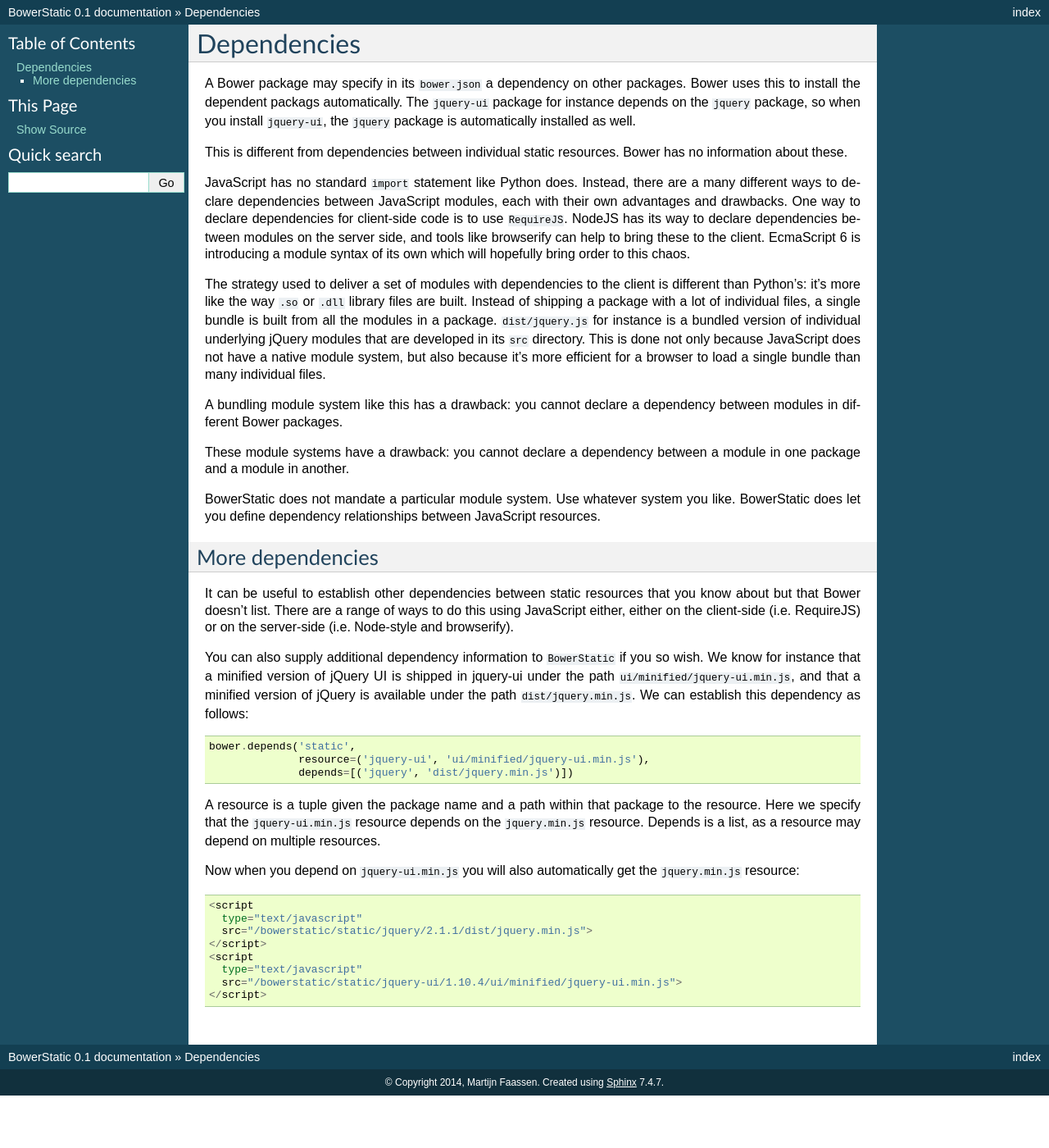
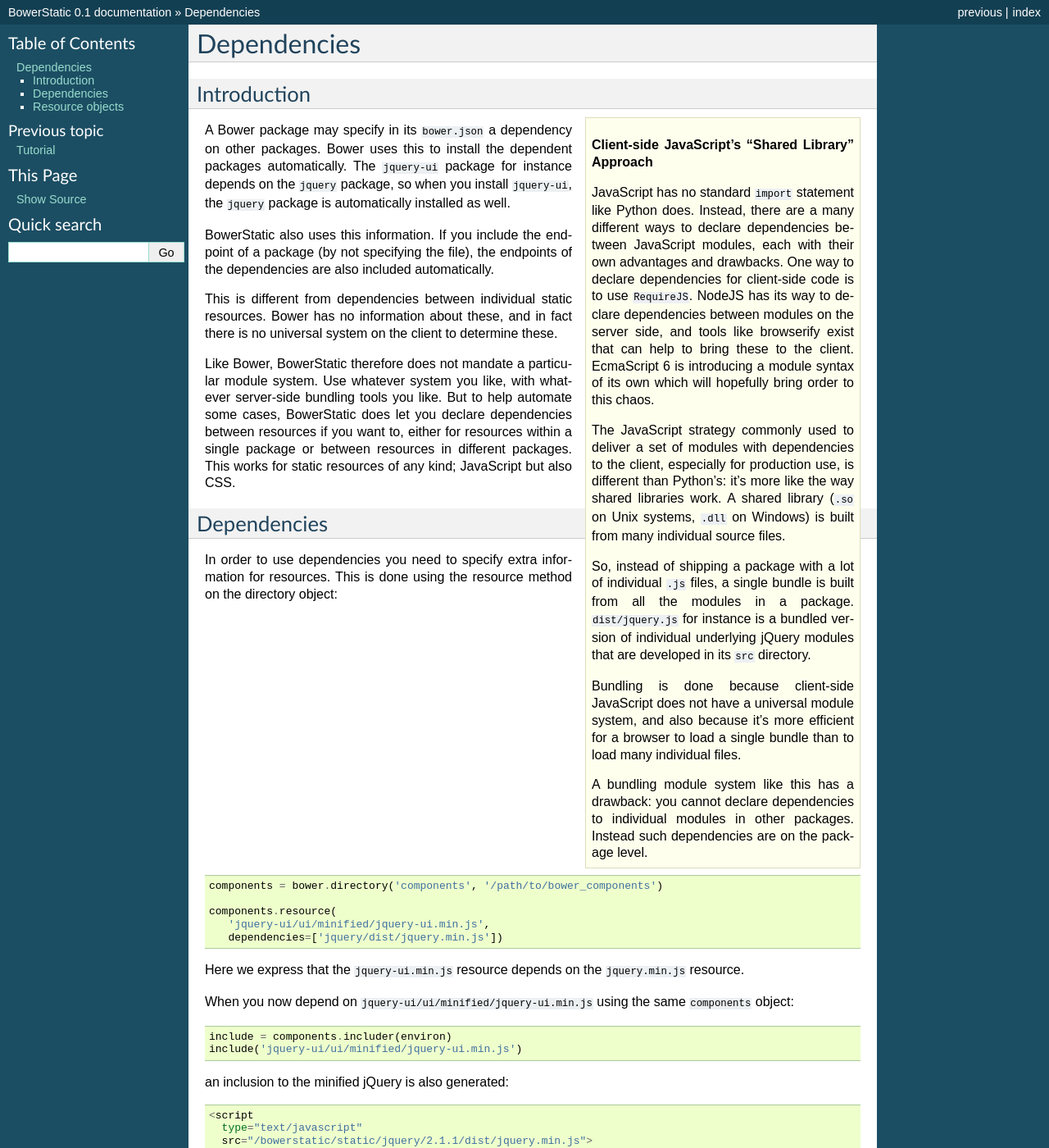
Before and after one commit to faassen/bowerstatic, a Sphinx documentation site: the page built from doc/dependencies.rst, in a window 1280 px wide and 1400 px high. Shown: the whole window at 82% size. Built offline with Sphinx 7.4.7, drawn with Linux system fonts in a browser that asks for light colours; some of the changed text lies outside the part shown.

Commit message:
Refactor so that we can have explicit resource objects. This also prepares us for specifying dependencies.

```diff
--- a/doc/dependencies.rst
+++ b/doc/dependencies.rst
@@ -1,71 +1,86 @@
 Dependencies
 ============
 
+Introduction
+------------
+
+.. sidebar:: Client-side JavaScript's "Shared Library" Approach
+
+  JavaScript has no standard ``import`` statement like Python
+  does. Instead, there are a many different ways to declare
+  dependencies between JavaScript modules, each with their own
+  advantages and drawbacks. One way to declare dependencies for
+  client-side code is to use ``RequireJS``. NodeJS has its way to
+  declare dependencies between modules on the server side, and tools
+  like browserify exist that can help to bring these to the
+  client. EcmaScript 6 is introducing a module syntax of its own which
+  will hopefully bring order to this chaos.
+
+  The JavaScript strategy commonly used to deliver a set of modules
+  with dependencies to the client, especially for production use, is
+  different than Python's: it's more like the way shared libraries
+  work. A shared library (``.so`` on Unix systems, ``.dll`` on
+  Windows) is built from many individual source files.
+
+  So, instead of shipping a package with a lot of individual ``.js``
+  files, a single bundle is built from all the modules in a
+  package. ``dist/jquery.js`` for instance is a bundled version of
+  individual underlying jQuery modules that are developed in its
+  ``src`` directory.
+
+  Bundling is done because client-side JavaScript does not have a
+  universal module system, and also because it's more efficient for a
+  browser to load a single bundle than to load many individual files.
+
+  A bundling module system like this has a drawback: you cannot
+  declare dependencies to individual modules in other
+  packages. Instead such dependencies are on the package level.
+
 A Bower package may specify in its ``bower.json`` a dependency on
-other packages. Bower uses this to install the dependent packags
+other packages. Bower uses this to install the dependent packages
 automatically. The ``jquery-ui`` package for instance depends on the
 ``jquery`` package, so when you install ``jquery-ui``, the ``jquery``
 package is automatically installed as well.
 
+BowerStatic also uses this information. If you include the endpoint of
+a package (by not specifying the file), the endpoints of the
+dependencies are also included automatically.
+
 This is different from dependencies between individual static
-resources. Bower has no information about these.
+resources. Bower has no information about these, and in fact there is
+no universal system on the client to determine these.
 
-JavaScript has no standard ``import`` statement like Python
-does. Instead, there are a many different ways to declare dependencies
-between JavaScript modules, each with their own advantages and
-drawbacks. One way to declare dependencies for client-side code is to
-use ``RequireJS``. NodeJS has its way to declare dependencies between
-modules on the server side, and tools like browserify can help to
-bring these to the client. EcmaScript 6 is introducing a module syntax
-of its own which will hopefully bring order to this chaos.
+Like Bower, BowerStatic therefore does not mandate a particular module
+system. Use whatever system you like, with whatever server-side
+bundling tools you like. But to help automate some cases, BowerStatic
+does let you declare dependencies between resources if you want to,
+either for resources within a single package or between resources in
+different packages. This works for static resources of any kind;
+JavaScript but also CSS.
 
-The strategy used to deliver a set of modules with dependencies to the
-client is different than Python's: it's more like the way ``.so`` or
-``.dll`` library files are built. Instead of shipping a package with a
-lot of individual files, a single bundle is built from all the modules
-in a package. ``dist/jquery.js`` for instance is a bundled version of
-individual underlying jQuery modules that are developed in its ``src``
-directory. This is done not only because JavaScript does not have a
-native module system, but also because it's more efficient for a
-browser to load a single bundle than many individual files.
+Dependencies
+-------------
 
-A bundling module system like this has a drawback: you cannot declare
-a dependency between modules in different Bower packages.
+In order to use dependencies you need to specify extra information for
+resources. This is done using the resource method on the directory
+object::
 
-These module systems have a drawback: you cannot declare a dependency
-between a module in one package and a module in another.
+  components = bower.directory('components', '/path/to/bower_components')
 
-BowerStatic does not mandate a particular module system. Use whatever
-system you like. BowerStatic does let you define dependency
-relationships between JavaScript resources.
+  components.resource(
+     'jquery-ui/ui/minified/jquery-ui.min.js',
+     dependencies=['jquery/dist/jquery.min.js'])
 
-More dependencies
------------------
+Here we express that the ``jquery-ui.min.js`` resource depends on the
+``jquery.min.js`` resource.
 
-It can be useful to establish other dependencies between static
-resources that you know about but that Bower doesn't list. There are a
-range of ways to do this using JavaScript either, either on the
-client-side (i.e. RequireJS) or on the server-side (i.e. Node-style
-and browserify).
+When you now depend on ``jquery-ui/ui/minified/jquery-ui.min.js`` using
+the same ``components`` object::
 
-You can also supply additional dependency information
-to ``BowerStatic`` if you so wish. We know for instance that a
-minified version of jQuery UI is shipped in jquery-ui under the path
-``ui/minified/jquery-ui.min.js``, and that a minified version of
-jQuery is available under the path ``dist/jquery.min.js``. We
-can establish this dependency as follows::
+  include = components.includer(environ)
+  include('jquery-ui/ui/minified/jquery-ui.min.js')
 
-  bower.depends('static',
-                resource=('jquery-ui', 'ui/minified/jquery-ui.min.js'),
-                depends=[('jquery', 'dist/jquery.min.js')])
-
-A resource is a tuple given the package name and a path within that
-package to the resource. Here we specify that the ``jquery-ui.min.js``
-resource depends on the ``jquery.min.js`` resource. Depends is a list,
-as a resource may depend on multiple resources.
-
-Now when you depend on ``jquery-ui.min.js`` you will also automatically
-get the ``jquery.min.js`` resource::
+an inclusion to the minified jQuery is also generated::
 
   <script
     type="text/javascript"
@@ -75,3 +90,29 @@
     type="text/javascript"
     src="/bowerstatic/static/jquery-ui/1.10.4/ui/minified/jquery-ui.min.js">
   </script>
+
+Resource objects
+----------------
+
+The ``.resource`` method in fact creates a resource object that
+you can assign to a variable::
+
+  jquery_min = components.resource(
+     'jquery/dist/jquery.min.js')
+
+You can use this resource object in an ``include``::
+
+  include(jquery_min)
+
+This has the same effect as referring to the resource directory using
+a string.
+
+You can also refer to this resource in another resource definition::
+
+  jquery_ui_min = components.resource(
+     'jquery-ui/ui/minified/jquery-ui.min.js',
+     dependencies=[jquery_min])
+
+Dealing with explicit resource objectscan be handy as it saves
+typing, and Python gives you an error if you refer to a resource
+object that does not exist, so you can catch typos early.
--- a/doc/index.rst
+++ b/doc/index.rst
@@ -38,6 +38,7 @@
    :maxdepth: 2
 
    tutorial
+   dependencies
 
 Indices and tables
 ------------------
```
Also changed, not shown: 3 other files.
